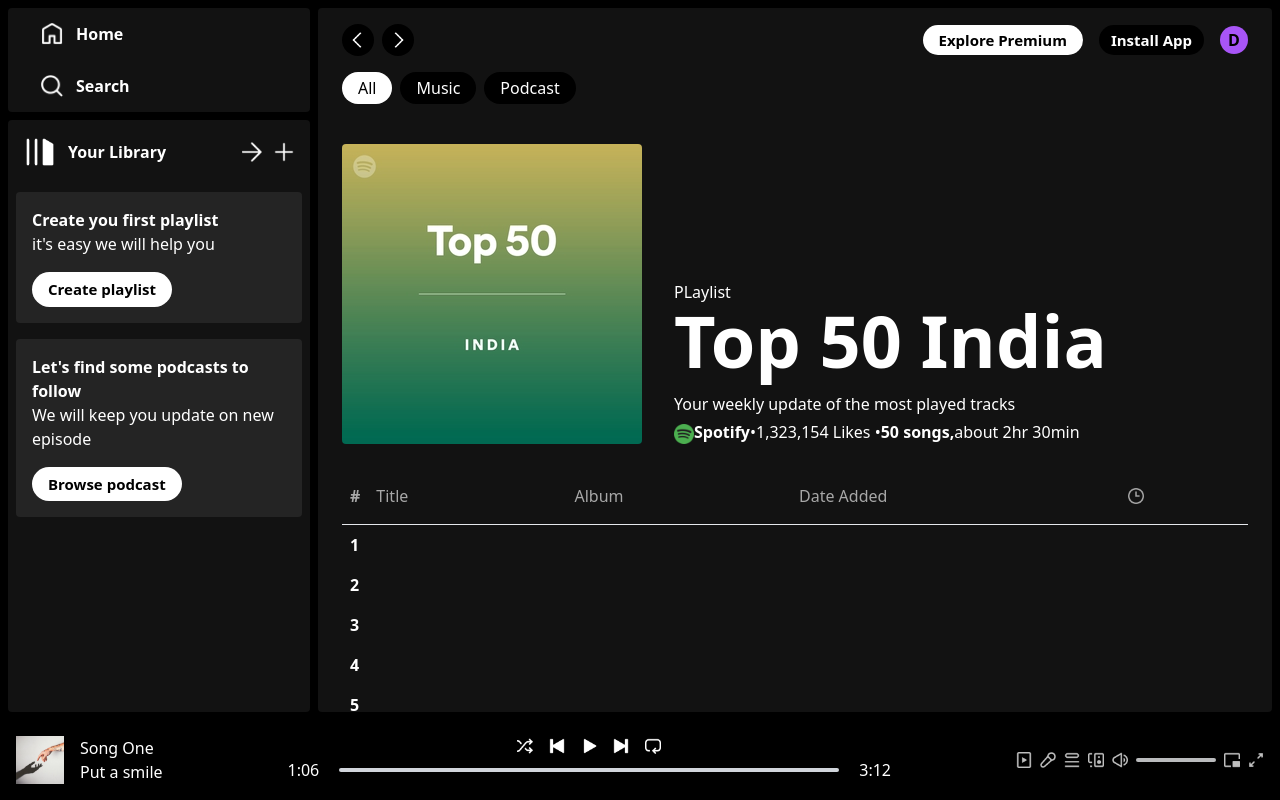
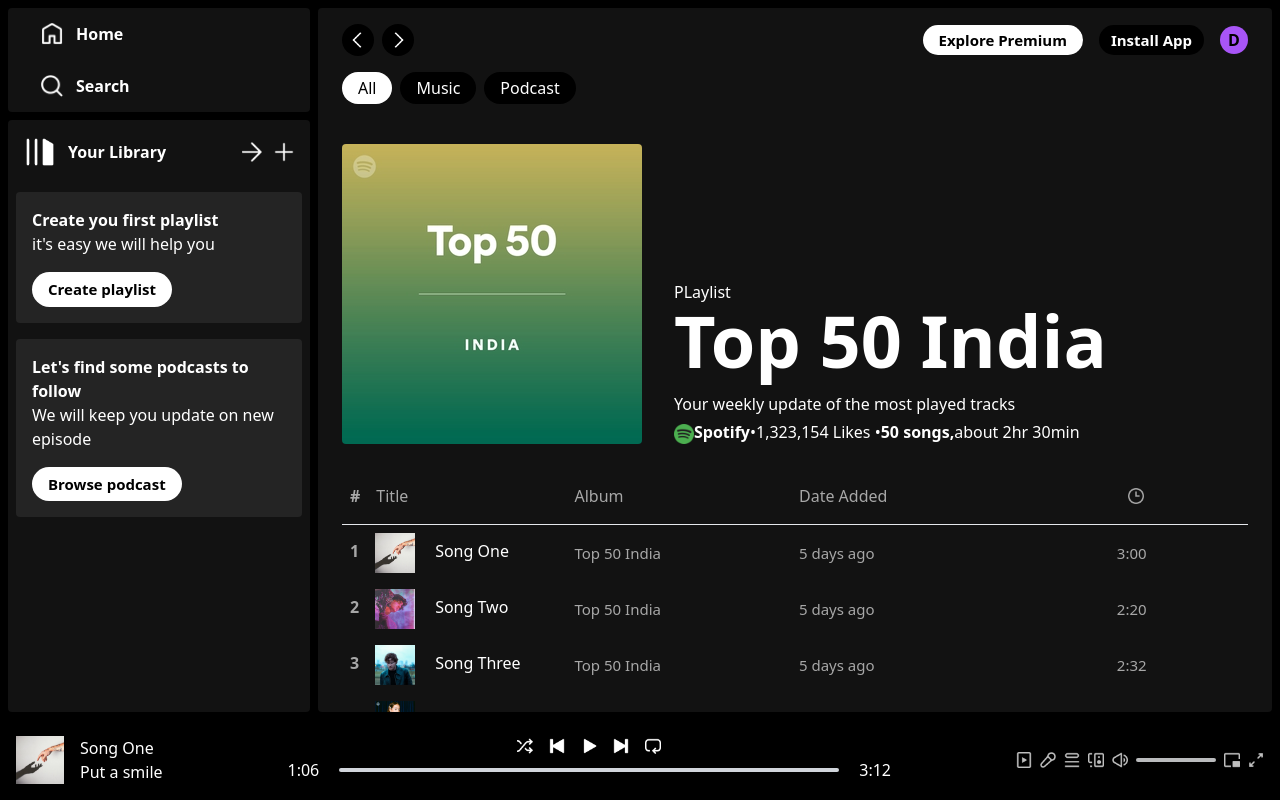
Before and after one commit to Imash-Dilhara/Spotify-clone, a React (Vite) app: page /album/1 in a window 1280 px wide. Built offline with nearby package versions, Linux system fonts and the light colour scheme.

Commit message:
third commit

```diff
--- a/src/components/DisplayAlbum.jsx
+++ b/src/components/DisplayAlbum.jsx
@@ -37,8 +37,13 @@
             songsData.map((item,index)=>(
                 <div key={index} className="grid grid-cols-3 sm:grid-cols-4 gap-2 p-2 items-center text-[#a7a7a7] hover:bg-[#ffffff2b] cursor-pointer">
                     <p className='text-white'>
-                        <b>{index+1}</b>
+                        <b className='mr-4 text-[#a7a7a7]'>{index+1}</b>
+                        <img className='inline w-10 mr-5' src={item.image} alt="" />
+                        {item.name}
                     </p>
+                    <p className='text-[15px]'>{albumData.name}</p>
+                    <p className='text-[15px] hiddensm:block'>5 days ago</p>
+                    <p className='text-[15px] text-center'>{item.duration}</p>
                 </div>
             ))
         }
```
